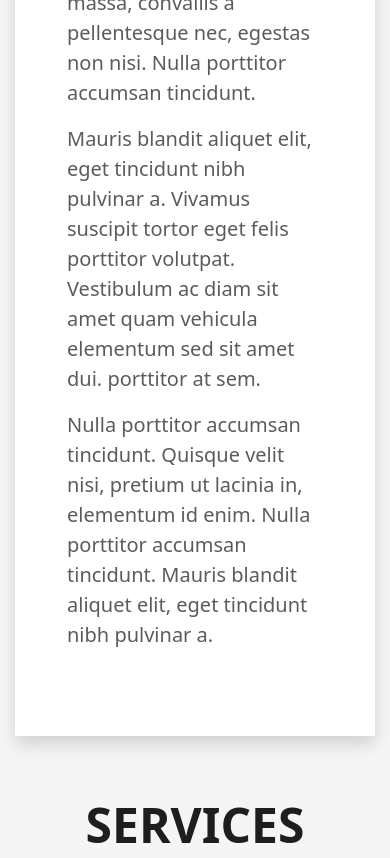
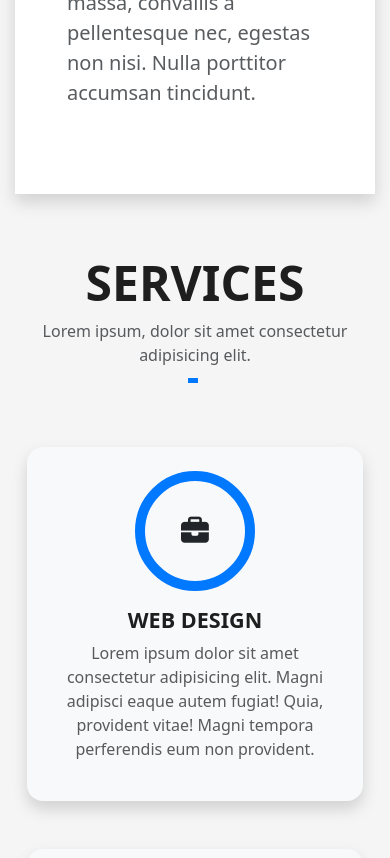
Before and after one commit to A-Re9a/DevFolio, a plain HTML site: page index.html in a window 390 px wide. Shown: the part 1840-2698 px from the top of the page. Drawn offline with nearby package versions, Linux system fonts and the light colour scheme.

Commit message:
last commit

```diff
--- a/css/style.css
+++ b/css/style.css
@@ -510,4 +510,7 @@ footer {
     .Get-title{
         display: none;
     }
+    .sub-info{
+        display: none;
+    }
 }
--- a/index.html
+++ b/index.html
@@ -141,12 +141,12 @@
                             quis ac lectus. Curabitur
                             arcu erat, accumsan id imperdiet et, porttitor at sem. Praesent sapien massa, convallis a
                             pellentesque nec, egestas non nisi. Nulla porttitor accumsan tincidunt.</p>
-                        <p class="info  text-muted mb-3 fs-5 fw-lighter">Mauris blandit aliquet elit, eget tincidunt
+                        <p class="info sub-info  text-muted mb-3 fs-5 fw-lighter">Mauris blandit aliquet elit, eget tincidunt
                             nibh
                             pulvinar a. Vivamus suscipit
                             tortor eget felis porttitor volutpat. Vestibulum ac diam sit amet quam vehicula elementum
                             sed sit amet dui. porttitor at sem.</p>
-                        <p class="info text-muted mb-3 fs-5 fw-lighter">Nulla porttitor accumsan tincidunt. Quisque
+                        <p class="info sub-info text-muted mb-3 fs-5 fw-lighter">Nulla porttitor accumsan tincidunt. Quisque
                             velit
                             nisi, pretium ut lacinia in,
                             elementum id enim. Nulla porttitor accumsan tincidunt. Mauris blandit aliquet elit, eget
```
